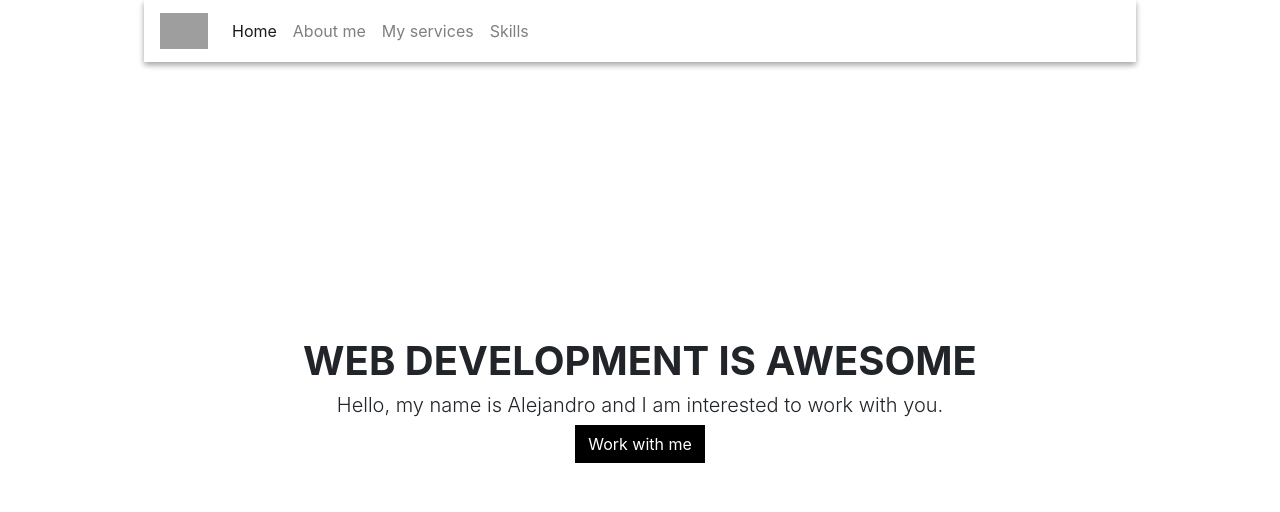
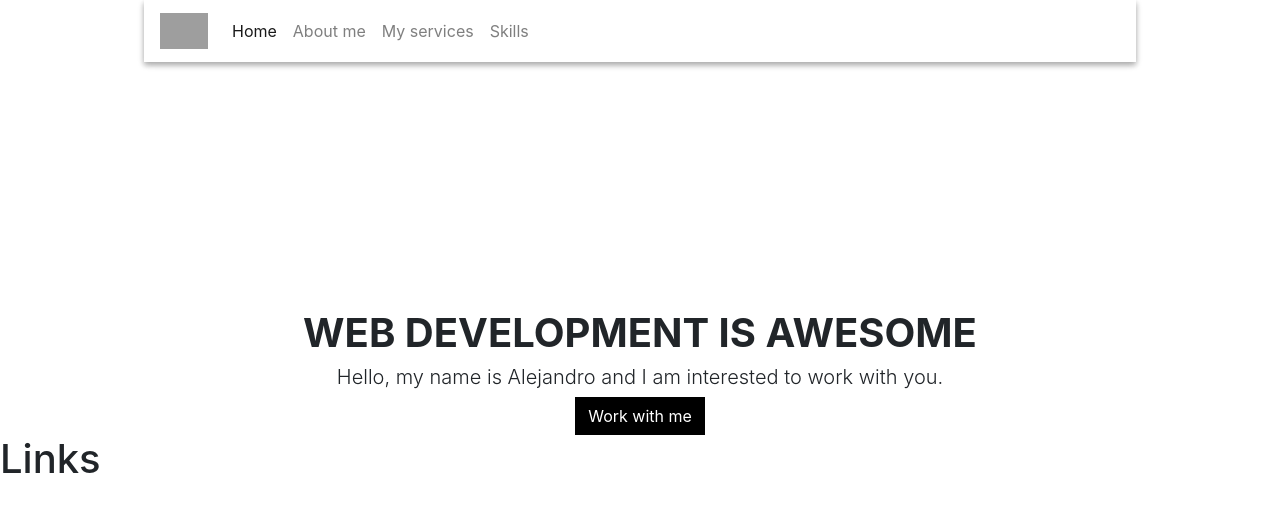
Before and after one commit to AlejandroMilan/MilanPortfolio, a Nuxt app: page / in a window 1280 px wide. Shown: the top 512 px of the page. Built offline with nearby package versions, Linux system fonts and the light colour scheme; grey boxes are pictures that could not be loaded.

Commit message:
Social links component imported to index

```diff
--- a/pages/index.vue
+++ b/pages/index.vue
@@ -3,6 +3,7 @@
     <div class="for-main">
       <WhatIsProgramming></WhatIsProgramming>
       <Presentation></Presentation>
+      <SocialLinks></SocialLinks>
     </div>
   </main>
 </template>
@@ -23,11 +24,13 @@ main
 import Vue from 'vue'
 import WhatIsProgramming from '~/components/index_page-components/WhatIsProgramming.vue'
 import Presentation from '~/components/index_page-components/Presentation.vue'
+import SocialLinks from '~/components/index_page-components/SocialLinks.vue'
 
 export default Vue.extend({
   components: {
     WhatIsProgramming,
     Presentation,
+    SocialLinks,
   },
 })
 </script>
```
